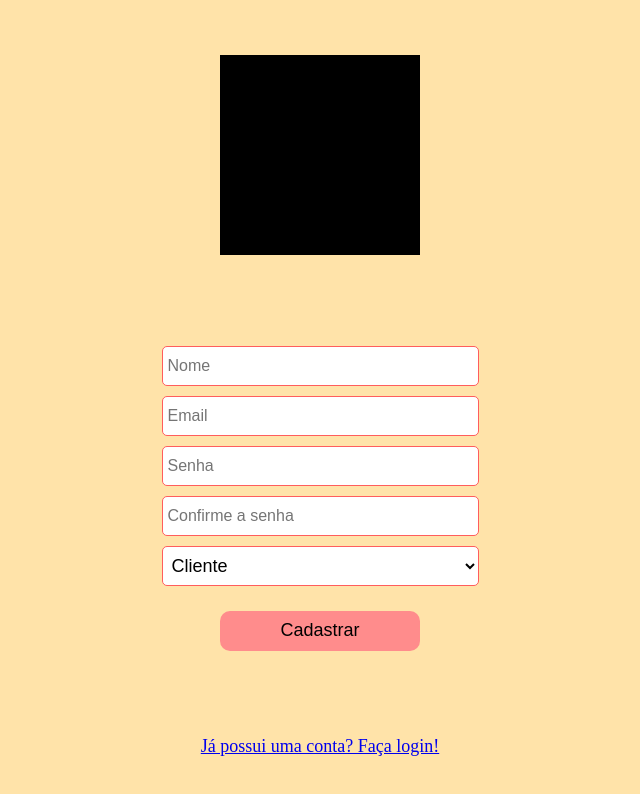
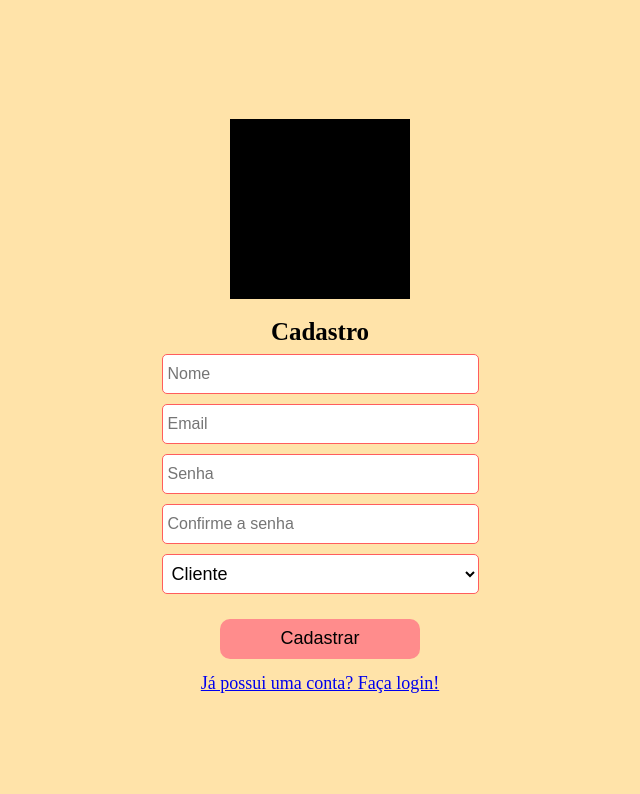
Before and after one commit to marialmm/hamo-doces, a React (Create React App) app: page /signup in a window 1280 px wide. Shown: the top 794 px of the page, without its empty margins (320-960 px from the left). Built offline with nearby package versions, Linux system fonts and the light colour scheme; no server answers.

Commit message:
feat: add page Signin

```diff
--- /dev/null
+++ b/src/assets/contexts/userContext.js
@@ -0,0 +1,24 @@
+import { createContext } from "react";
+
+import { useLocalStorage } from "../hooks/useLocalStorage";
+
+export const UserContext = createContext();
+
+export const UserProvider = ({ children }) => {
+    const [user, setUser] = useLocalStorage("user", undefined);
+    let header = "";
+
+    if (user) {
+        header = {
+            headers: {
+                Authorization: `Bearer ${user.token}`,
+            },
+        };
+    }
+
+    return (
+        <UserContext.Provider value={{ user, setUser, header }}>
+            {children}
+        </UserContext.Provider>
+    );
+};
--- a/src/assets/globalStyles/GlobalStyles.js
+++ b/src/assets/globalStyles/GlobalStyles.js
@@ -72,7 +72,7 @@ export const GlobalStyle = createGlobalStyle`
         display: flex;
         flex-direction: column;
         align-items: center;
-        justify-content: space-around;
+        justify-content: center;
         padding-bottom: 10px;
     }
 
--- /dev/null
+++ b/src/assets/hooks/useLocalStorage.js
@@ -0,0 +1,32 @@
+import { useState } from "react";
+
+export function useLocalStorage(key, initialValue) {
+    const [storedItem, setStoredItem] = useState(() => {
+        if (typeof window === "undefined") return initialValue;
+
+        try {
+            const item = localStorage.getItem(key);
+            return item ? JSON.parse(item) : initialValue;
+        } catch (err) {
+            console.log(err);
+            return initialValue;
+        }
+    });
+
+    const setItem = (value) => {
+        try {
+            const itemToStore =
+                value instanceof Function ? value(storedItem) : value;
+
+            setStoredItem(itemToStore);
+
+            if (typeof window !== "undefined") {
+                localStorage.setItem(key, JSON.stringify(itemToStore));
+            }
+        } catch (err) {
+            console.log(err);
+        }
+    };
+
+    return [storedItem, setItem];
+}
--- a/src/components/App.js
+++ b/src/components/App.js
@@ -1,4 +1,5 @@
 import { BrowserRouter, Routes, Route } from "react-router-dom";
+import { UserProvider } from "../assets/contexts/userContext";
 
 import { GlobalStyle } from "../assets/globalStyles/GlobalStyles";
 import Gallery from "./pages/Gallery";
@@ -10,7 +11,8 @@ import Signup from "./pages/Signup";
 export default function App() {
     return (
         <BrowserRouter>
-        <GlobalStyle />
+            <GlobalStyle />
+            <UserProvider>
                 <Routes>
                     <Route path="/" element={<Gallery />} />
                     <Route path="/signup" element={<Signup />} />
@@ -18,6 +20,7 @@ export default function App() {
                     <Route path="/orders" element={<Orders />} />
                     <Route path="/products" element={<Products />} />
                 </Routes>
-            </BrowserRouter>
+            </UserProvider>
+        </BrowserRouter>
     );
 }
--- /dev/null
+++ b/src/components/layout/Signin-Signup/MainPage.js
@@ -0,0 +1,68 @@
+import styled from "styled-components";
+
+export default function MainPage({ children }) {
+    return (
+        <Main>
+            <div></div>
+            {children}
+        </Main>
+    );
+}
+
+const Main = styled.main`
+    background-color: var(--primary-color);
+
+    div {
+        width: 180px;
+        height: 180px;
+        background-color: black;
+        margin: 20px 0px;
+    }
+
+    h1 {
+        font-size: 25px;
+        font-weight: 700;
+        margin-bottom: 10px;
+    }
+
+    form {
+        display: flex;
+        flex-direction: column;
+        align-items: center;
+    }
+
+    form input,
+    form select {
+        width: 317px;
+        height: 40px;
+        border-radius: 5px;
+        padding: 5px;
+        margin-bottom: 10px;
+        border: 1px solid var(--accent-color);
+        font-size: 18px;
+        background-color: #ffffff;
+    }
+
+    form input:focus,
+    form select:focus {
+        outline: 2px solid var(--accent-color);
+    }
+
+    form input::placeholder {
+        font-size: 16px;
+    }
+
+    button {
+        width: 200px;
+        height: 40px;
+        background-color: var(--button-color);
+        border: none;
+        border-radius: 10px;
+        font-size: 18px;
+        margin: 15px 0px;
+    }
+
+    a {
+        font-size: 18px;
+    }
+`;
--- a/src/components/pages/Signin.js
+++ b/src/components/pages/Signin.js
@@ -1,5 +1,56 @@
-export default function Signin(){
-    return(
-        <h1>Signin</h1>
-    )
+import { useContext, useState } from "react";
+import { Link, useNavigate } from "react-router-dom";
+
+import { UserContext } from "../../assets/contexts/userContext";
+import { api } from "../../utils/api";
+import MainPage from "../layout/Signin-Signup/MainPage";
+
+export default function Signin() {
+    const [userData, setUserData] = useState({
+        email: "",
+        password: "",
+    });
+    const navigate = useNavigate();
+    const { user, setUser } = useContext(UserContext);
+
+    function sendUserData(e) {
+        e.preventDefault();
+        const promise = api.post("/signin", userData);
+        promise.then((response) => {
+            setUser(response.data);
+            navigate("/");
+        });
+        promise.catch((e) => {
+            console.log(e);
+            alert("Um erro aconteceu, tente novamente");
+        });
+    }
+
+    return (
+        <MainPage>
+            <h1>Login</h1>
+            <form onSubmit={sendUserData}>
+                <input
+                    type="email"
+                    placeholder="Email"
+                    value={userData.email}
+                    onChange={(e) =>
+                        setUserData({ ...userData, email: e.target.value })
+                    }
+                    required
+                />
+                <input
+                    type="password"
+                    placeholder="Senha"
+                    value={userData.password}
+                    onChange={(e) =>
+                        setUserData({ ...userData, password: e.target.value })
+                    }
+                    required
+                />
+                <button type="submit">Entrar</button>
+            </form>
+            <Link to="/signup">Não possui uma conta? Cadastre-se!</Link>
+        </MainPage>
+    );
 }
--- a/src/components/pages/Signup.js
+++ b/src/components/pages/Signup.js
@@ -1,7 +1,9 @@
 import styled from "styled-components";
 import { Link, useNavigate } from "react-router-dom";
 import { useState } from "react";
+
 import { api } from "../../utils/api";
+import MainPage from "../layout/Signin-Signup/MainPage";
 
 export default function Signup() {
     const [user, setUser] = useState({
@@ -10,7 +12,7 @@ export default function Signup() {
         confirmPassword: "",
         email: "",
         role: "CLIENT",
-        adminPassword: "-",
+        adminPassword: "",
     });
     const [passwordError, setPasswordError] = useState(false);
 
@@ -25,6 +27,10 @@ export default function Signup() {
         setPasswordError(false);
         delete user.confirmPassword;
 
+        if ((user.adminPassword.length = 0)) {
+            user.adminPassword = "-";
+        }
+
         const promise = api.post("/signup", user);
         promise.then(() => {
             navigate("/signin");
@@ -36,13 +42,14 @@ export default function Signup() {
     }
 
     return (
-        <Main
-            passwordBorder={
-                passwordError ? "var(--error-color)" : "var(--accent-color)"
-            }
-        >
-            <div></div>
-            <form onSubmit={sendUser}>
+        <MainPage>
+            <h1>Cadastro</h1>
+            <Form
+                onSubmit={sendUser}
+                passwordBorder={
+                    passwordError ? "var(--error-color)" : "var(--accent-color)"
+                }
+            >
                 <input
                     type="text"
                     placeholder="Nome"
@@ -102,70 +109,20 @@ export default function Signup() {
                     <></>
                 )}
                 <button type="submit">Cadastrar</button>
-            </form>
+            </Form>
             <Link to="/signin">Já possui uma conta? Faça login!</Link>
-        </Main>
+        </MainPage>
     );
 }
 
-const Main = styled.main`
-    background-color: var(--primary-color);
-
-    div {
-        width: 200px;
-        height: 200px;
-        background-color: black;
-        margin: 20px 0px;
-    }
-
-    form {
-        display: flex;
-        flex-direction: column;
-        align-items: center;
-    }
-
-    form input,
-    form select {
-        width: 317px;
-        height: 40px;
-        border-radius: 5px;
-        padding: 5px;
-        margin-bottom: 10px;
-        border: 1px solid var(--accent-color);
-        font-size: 18px;
-        background-color: #ffffff;
-    }
-
-    form input:focus,
-    form select:focus {
-        outline: 2px solid var(--accent-color);
-    }
-
-    form input::placeholder {
-        font-size: 16px;
-    }
-
-    form input.password {
+const Form = styled.form`
+    input.password {
         border: 1px solid ${(props) => props.passwordBorder};
     }
 
-    form p {
+    p {
         color: var(--error-color);
         font-weight: 700;
         margin-bottom: 10px;
     }
-
-    button {
-        width: 200px;
-        height: 40px;
-        background-color: var(--button-color);
-        border: none;
-        border-radius: 10px;
-        font-size: 18px;
-        margin: 15px 0px;
-    }
-
-    a {
-        font-size: 18px;
-    }
 `;
```
